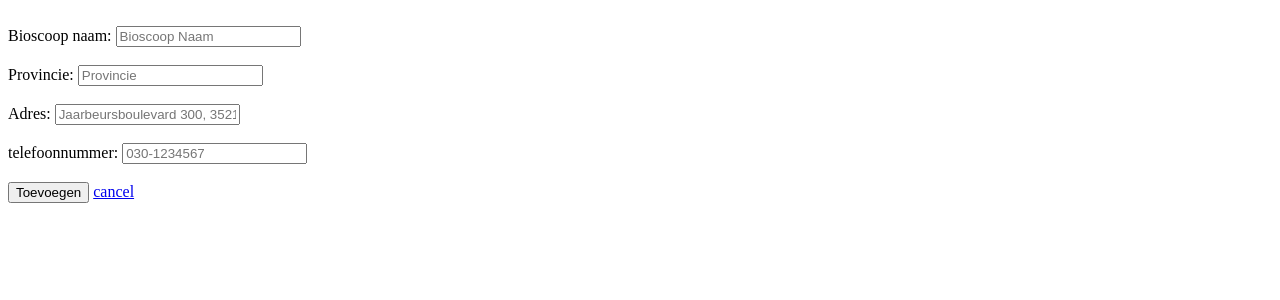
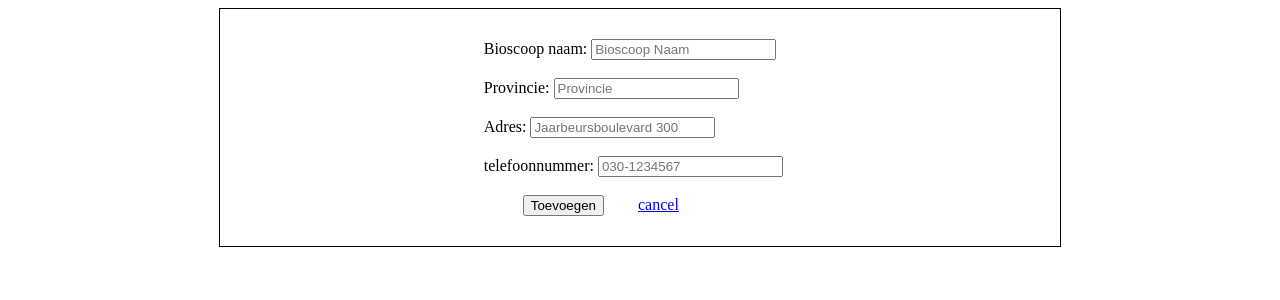
Before and after one commit to Armaniimus/gameparty_project_met_georgi, a PHP site: page /View/bios_toevoegen.html in a window 1280 px wide. Shown: the top 300 px of the page. Run offline with PHP 8.4, Linux system fonts and the light colour scheme.

Commit message:
added styling

```diff
--- a/View/bios_toevoegen.html
+++ b/View/bios_toevoegen.html
@@ -1,11 +1,16 @@
 <!DOCTYPE html>
 <html lang="nl">
+    <head>
+        <link rel="stylesheet" type="text/css" href="../View/css/master.css">
+        <link rel="stylesheet" type="text/css" href="../View/css/grid-v1.3.1.css">
+    </head>
     <body>
         <main>
-        <form action="index.php/{page}" method="post">
+            <div class="float-l col-xs-2"><br></div>
+            <div class="float-l col-xs-8 login--center" style="border: 1px solid">
 
-            <div class="float-l col-xs-2"><br></div>
-            <div class="float-l col-xs-8 login--center">
+                <form action="index.php/{page}" method="post" class="form-blok">
+
                     <label for="biosNaam">Bioscoop naam: </label>
                     <input type="text" name="biosNaam" id="biosNaam" placeholder="Bioscoop Naam"><br><br>
 
@@ -13,18 +18,26 @@
                     <input type="text" name="provincie" id="provincie" placeholder="Provincie"><br><br>
 
                     <label for="adres">Adres: </label>
-                <input type="text" name="adres" id="adres" placeholder="Jaarbeursboulevard 300, 3521 BC Utrecht"><br><br>
+                    <input type="text" name="adres" id="adres" placeholder="Jaarbeursboulevard 300"><br><br>
 
                     <label for="telefoonnummer">telefoonnummer: </label>
                     <input type="text" name="telefoonnummer" id="telefoonnummer" placeholder="030-1234567"><br><br>
+                    <div class="knopjes">
+                        <input class="toevoeg-knop" type="submit" name="submit" value="Toevoegen" class="formulier-buttons">
 
-                <input class="toevoeg-knop" type="submit" name="submit" value="Toevoegen">
-                <a href="../Redacteur/overzicht">
+                        <a href="../Redacteur/overzicht" class="formulier-buttons">
+
                         	cancel
+
                         </a>
                     </div>
+                </form>
+
+            </div>
             <div class="float-l col-xs-2"><br></div>
-        </form>
+
         </main>
+
     </body>
+
 </html>
--- a/View/css/master.css
+++ b/View/css/master.css
@@ -2,3 +2,17 @@
     border: solid black 1px;
     padding: 10px;
 }
+
+.login--center{
+	padding: 30px;
+}
+
+.formulier-buttons{
+	margin-left: 30px;
+}
+.form-blok label{
+	margin-left: 30%;
+}
+.knopjes{
+	margin-left: 35%;
+}
```
Lines whose indentation alone changed are shown as unchanged.
